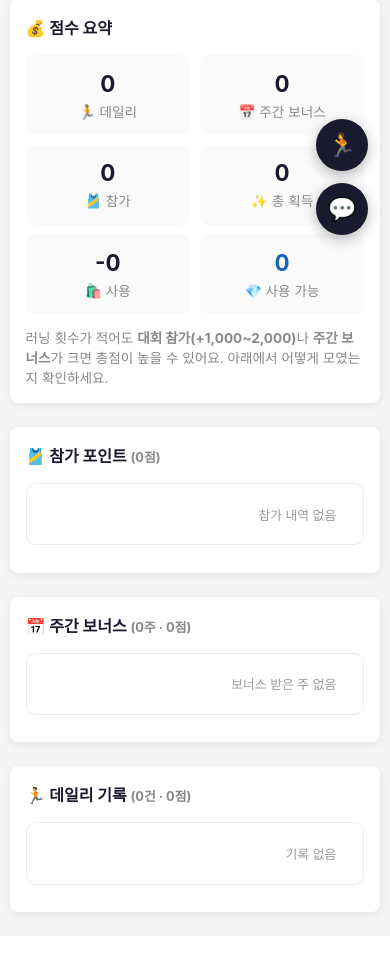
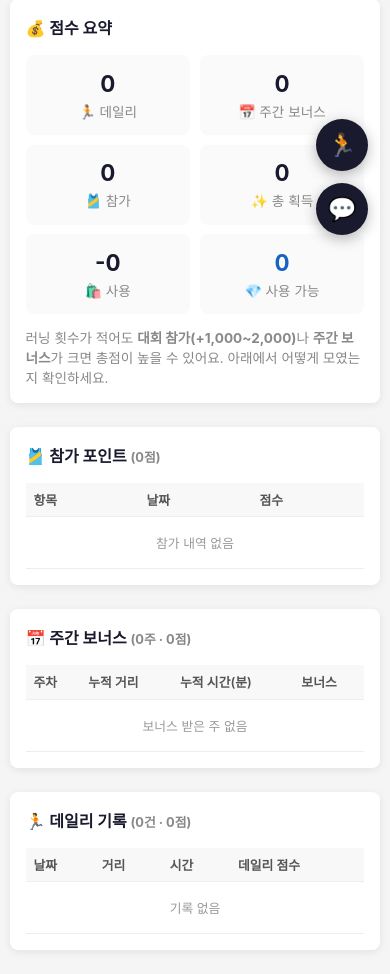
Before and after one commit to wjdgns011001-code/wise-runner, a FastAPI app: page /manage/user/1 in a window 390 px wide. Shown: the part 587-1561 px from the top of the page. Before the commit the page ends 1505 px from the top, so only its background shows below. Run offline with FastAPI, Linux system fonts and the light colour scheme; parts of the project's set-up code (start-up, migrations or seed data) failed here and were passed over.

Commit message:
feat : 표 화면 카드형 롤백(마라톤 제외) + 주간 보너스 날짜 표기

```diff
--- a/settings/db_handler.py
+++ b/settings/db_handler.py
@@ -168,8 +168,16 @@
             weeks[(y, w)][1] += Score.parse_minutes(r.total_time)
         out = []
         for (y, w), (km, mins) in sorted(weeks.items(), reverse=True):
+            # 해당 ISO 주의 월요일~일요일 날짜 범위
+            try:
+                start = datetime.fromisocalendar(y, w, 1)
+                end = datetime.fromisocalendar(y, w, 7)
+                date_range = f"{start.month}/{start.day}~{end.month}/{end.day}"
+            except Exception:
+                date_range = ""
             out.append({
                 "label": f"{y}년 {w}주차",
+                "date_range": date_range,
                 "mileage": round(km, 2),
                 "minutes": int(mins),
                 "bonus": Score.weekly_bonus(km, mins),
--- a/templates/manage/base.html
+++ b/templates/manage/base.html
@@ -189,26 +189,6 @@
             .side-panel { width: 100vw; max-width: 100vw; }   /* 폰에선 패널을 전체폭으로 */
             .fab { width: 52px; height: 52px; font-size: 23px; }
             .filter-bar { flex-direction: column; align-items: stretch; }
-
-            /* 반응형 표: 행을 카드로 변환 (table.resp 에만 적용) */
-            table.resp thead { display: none; }
-            table.resp, table.resp tbody, table.resp tr, table.resp td { display: block; width: 100%; }
-            table.resp tr {
-                border: 1px solid #ececf0; border-radius: 10px;
-                margin-bottom: 0.7rem; padding: 0.3rem 0.7rem; background: #fff;
-            }
-            table.resp tr:hover { background: #fff; }
-            table.resp td {
-                border: none; display: flex; justify-content: space-between; align-items: center;
-                gap: 1rem; padding: 0.45rem 0.1rem; text-align: right;
-                border-bottom: 1px solid #f4f4f6;
-            }
-            table.resp td:last-child { border-bottom: none; }
-            table.resp td::before {
-                content: attr(data-label); font-weight: 600; color: #999;
-                text-align: left; white-space: nowrap; font-size: 0.92em;
-            }
-            table.resp td:empty { display: none; }
         }
     </style>
 </head>
--- a/templates/manage/dashboard.html
+++ b/templates/manage/dashboard.html
@@ -39,7 +39,7 @@
 <div class="card">
     <h2>🏆 사용자 랭킹</h2>
     <p style="font-size:0.85rem;color:#888;margin-bottom:0.8rem;">사용자를 클릭하면 상세 통계와 점수 획득 내역을 볼 수 있어요. (전체 {{ stats.total_users }}명)</p>
-    <table class="resp">
+    <table>
         <thead>
             <tr>
                 <th>순위</th>
--- a/templates/manage/events.html
+++ b/templates/manage/events.html
@@ -50,7 +50,7 @@
 
 <div class="card">
     <h2>📋 등록된 참가 내역</h2>
-    <table class="resp">
+    <table>
         <thead>
             <tr>
                 <th>참가자</th>
--- a/templates/manage/files.html
+++ b/templates/manage/files.html
@@ -31,7 +31,7 @@
 
 <div class="card">
     <h2>📥 다운로드 목록</h2>
-    <table class="resp">
+    <table>
         <thead>
             <tr>
                 <th>파일명</th>
--- a/templates/manage/purchases.html
+++ b/templates/manage/purchases.html
@@ -25,7 +25,7 @@
 </div>
 
 <div class="card">
-    <table class="resp">
+    <table>
         <thead>
             <tr>
                 <th>구매자</th>
--- a/templates/manage/user_detail.html
+++ b/templates/manage/user_detail.html
@@ -40,7 +40,7 @@
 <!-- 참가 포인트 -->
 <div class="card">
     <h2>🎽 참가 포인트 <span style="font-size:0.8rem;color:#888;">({{ "{:,}".format(breakdown.events) }}점)</span></h2>
-    <table class="resp">
+    <table>
         <thead><tr><th>항목</th><th>날짜</th><th>점수</th></tr></thead>
         <tbody>
             {% if events %}
@@ -57,12 +57,12 @@
 <!-- 주간 보너스 -->
 <div class="card">
     <h2>📅 주간 보너스 <span style="font-size:0.8rem;color:#888;">({{ weekly_count }}주 · {{ "{:,}".format(breakdown.weekly) }}점)</span></h2>
-    <table class="resp">
+    <table>
         <thead><tr><th>주차</th><th>누적 거리</th><th>누적 시간(분)</th><th>보너스</th></tr></thead>
         <tbody>
             {% if weekly %}
             {% for w in weekly %}
-            <tr><td data-label="주차">{{ w.label }}</td><td data-label="누적 거리">{{ w.mileage }} km</td><td data-label="누적 시간">{{ w.minutes }}분</td><td data-label="보너스"><span class="badge badge-success">+{{ "{:,}".format(w.bonus) }}</span></td></tr>
+            <tr><td data-label="주차">{{ w.label }}{% if w.date_range %} <span style="font-size:0.82em;color:#999;">({{ w.date_range }})</span>{% endif %}</td><td data-label="누적 거리">{{ w.mileage }} km</td><td data-label="누적 시간">{{ w.minutes }}분</td><td data-label="보너스"><span class="badge badge-success">+{{ "{:,}".format(w.bonus) }}</span></td></tr>
             {% endfor %}
             {% else %}
             <tr><td colspan="4" style="text-align:center;color:#999;padding:1rem;">보너스 받은 주 없음</td></tr>
@@ -75,7 +75,7 @@
 <!-- 데일리 기록 -->
 <div class="card">
     <h2>🏃 데일리 기록 <span style="font-size:0.8rem;color:#888;">({{ record_count }}건 · {{ "{:,}".format(breakdown.daily) }}점)</span></h2>
-    <table class="resp">
+    <table>
         <thead><tr><th>날짜</th><th>거리</th><th>시간</th><th>데일리 점수</th></tr></thead>
         <tbody>
             {% if records %}
@@ -94,7 +94,7 @@
 {% if purchases %}
 <div class="card">
     <h2>🛍️ 구매 내역 <span style="font-size:0.8rem;color:#888;">(-{{ "{:,}".format(breakdown.spent) }}점)</span></h2>
-    <table class="resp">
+    <table>
         <thead><tr><th>상품</th><th>일시</th><th>사용 점수</th></tr></thead>
         <tbody>
             {% for p in purchases %}
```
